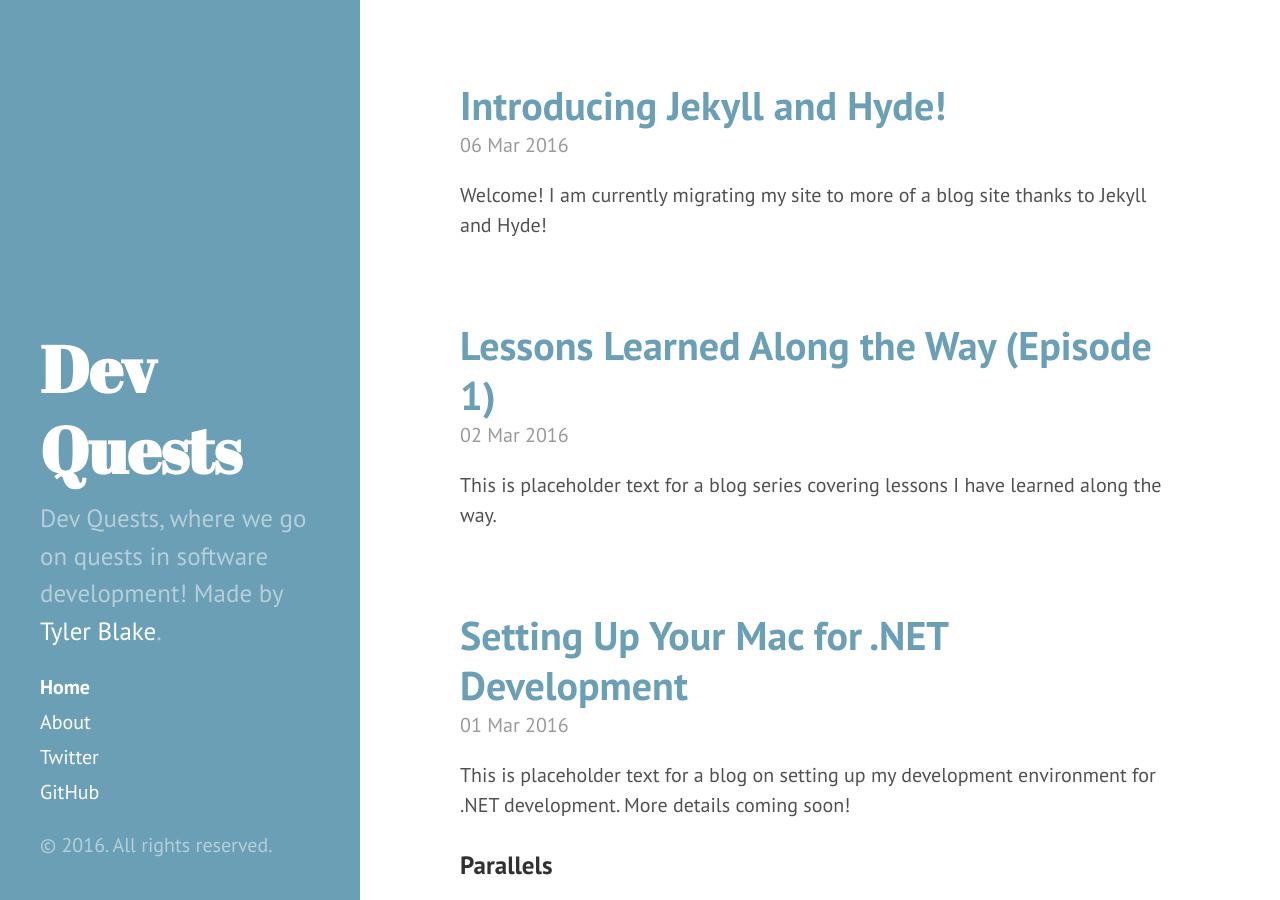
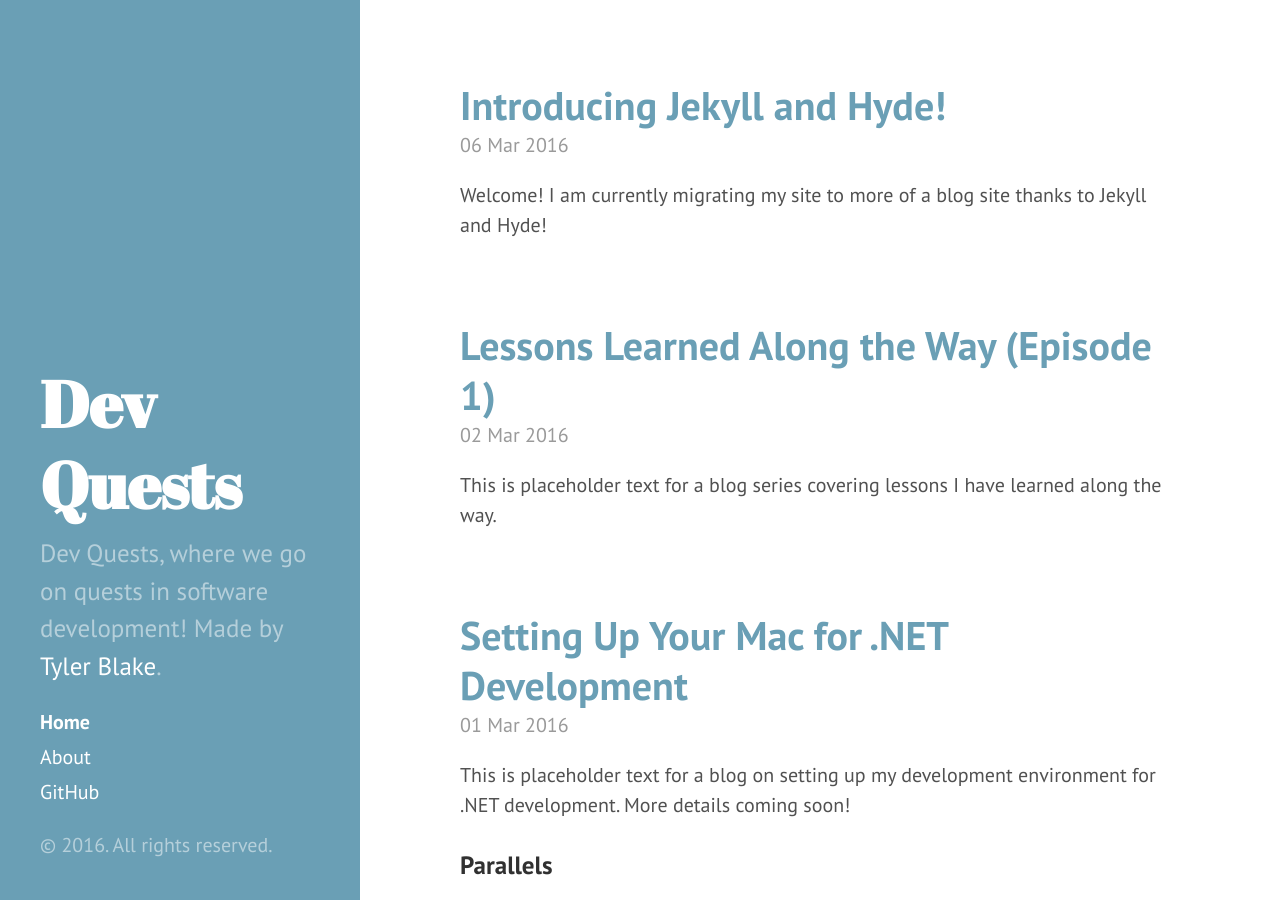
Before and after one commit to tylerablake/website, a Jekyll site: the page built from index.html, in a window 1280 px wide and 900 px high. Built offline with Jekyll 4.4.1, drawn with Linux system fonts in a browser that asks for light colours; the list of posts is cut into pages by our own code; part of the change alters nothing that is shown.

Commit message:
edit title and description

```diff
--- a/_config.yml
+++ b/_config.yml
@@ -8,7 +8,7 @@ relative_permalinks: false
 # Setup
 title:            Dev Quests
 tagline:          Software Devlopment
-description:      'Dev Quests, where we go on quests in software development! Made by <a href="https://twitter.com/TylerBlakeLOU" target="_blank">Tyler Blake</a>.'
+description:      'Dev Quests, where we go on quests in software development! <span>Made by <a href="https://twitter.com/TylerBlakeLOU" target="_blank">Tyler Blake</a></span>.'
 url:              http://hyde.getpoole.com
 baseurl:          /
 
--- a/_includes/sidebar.html
+++ b/_includes/sidebar.html
@@ -25,7 +25,6 @@
           {% endif %}
         {% endif %}
       {% endfor %}
-      <a class="sidebar-nav-item" href="http://twitter.com/TylerBlakeLOU">Twitter</a>
       <a class="sidebar-nav-item" href="{{ site.github.repo }}">GitHub</a>
       <!--<span class="sidebar-nav-item">Currently v{{ site.version }}</span>-->
     </nav>
```
